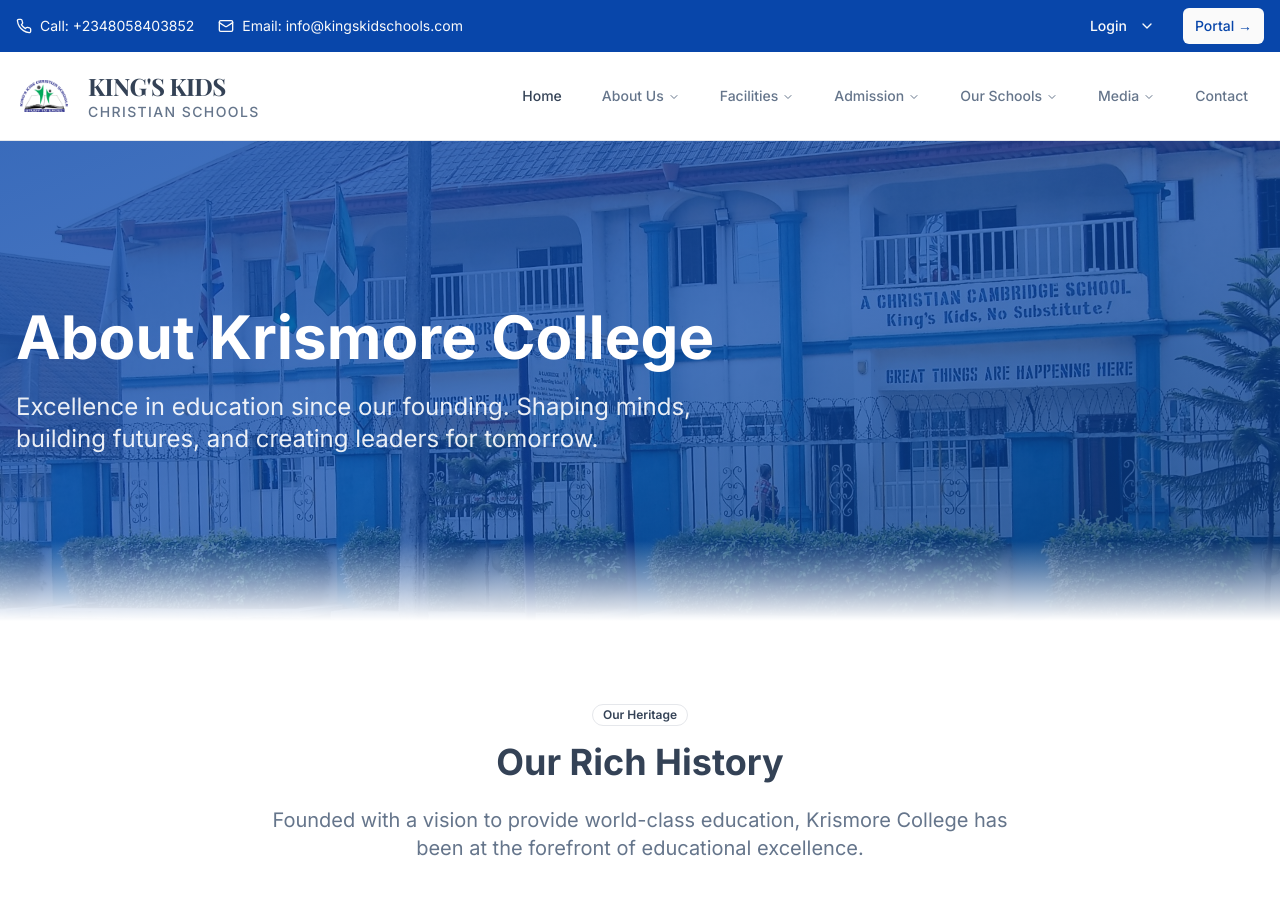
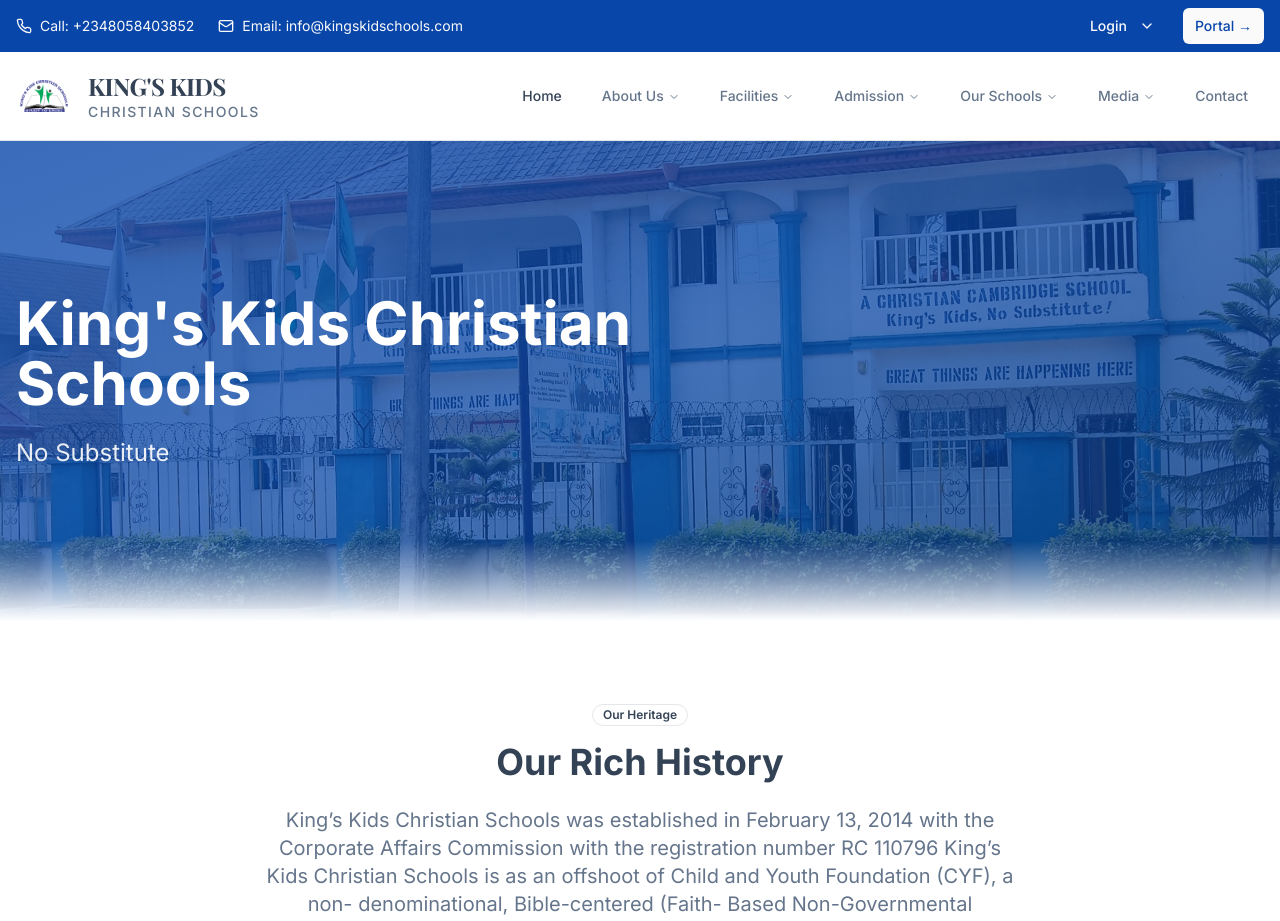
Before and after one commit to jerryplus40/kingskids-gateway-portal-51, a React (Vite) app: page /about in a window 1280 px wide. Shown: the top 921 px of the page. Built offline with nearby package versions, Linux system fonts and the light colour scheme; no server answers.

Commit message:
Code edited in Lovable Code Editor

```diff
--- a/src/pages/About.tsx
+++ b/src/pages/About.tsx
@@ -19,9 +19,9 @@ const About = () => {
         <div className="absolute inset-0 bg-gradient-to-br from-primary/80 via-primary/70 to-secondary/80" />
         <div className="container mx-auto px-4 relative z-10 h-full flex items-center">
           <div className="max-w-3xl text-white">
-            <h1 className="text-5xl md:text-6xl font-bold mb-6">About Krismore College</h1>
+            <h1 className="text-5xl md:text-6xl font-bold mb-6">King's Kids Christian Schools</h1>
             <p className="text-xl md:text-2xl opacity-90">
-              Excellence in education since our founding. Shaping minds, building futures, and creating leaders for tomorrow.
+              No Substitute
             </p>
           </div>
         </div>
@@ -35,7 +35,13 @@ const About = () => {
             <Badge variant="outline" className="mb-4">Our Heritage</Badge>
             <h2 className="text-4xl font-bold mb-6">Our Rich History</h2>
             <p className="text-xl text-muted-foreground max-w-3xl mx-auto">
-              Founded with a vision to provide world-class education, Krismore College has been at the forefront of educational excellence.
+              King’s Kids Christian Schools was established in February 13, 2014 with the Corporate Affairs Commission with the registration number RC 110796
+
+King’s Kids Christian Schools is as an offshoot of Child and Youth Foundation (CYF), a non- denominational, Bible-centered (Faith- Based Non-Governmental Organization) with the main aim of evangelizing and discipling children and youths into the kingdom of God to know the Lord Jesus, so that they can grow up to be good citizens.
+
+The objectives of the organization include; to evangelize and disciple children and youth; to establish Good News Bible Clubs in the neighborhood of children and youth; to organize periodic seminars and trainings for teachers of children and youth; to organize annual camp conferences for children and youth; and to establish schools and hospitals in their communities of operation.
+
+The educational arm of CYF, under the umbrella of King's Kids Christian Schools, has embarked on solving specific problems that have for long bedeviled our education sector. It has the Christian Montessori Education to provide the needed environment for the proper education of the child, a specialized Day High School to solve the problem of juvenile delinquency and related issues, and a Basic Studies Programme to build up or strengthen academic and Christian foundation of the youth for a successful higher education and life. We also run an entrepreneurial programme for the development of skills for youth who may deem it necessary..
             </p>
           </div>
 
```
